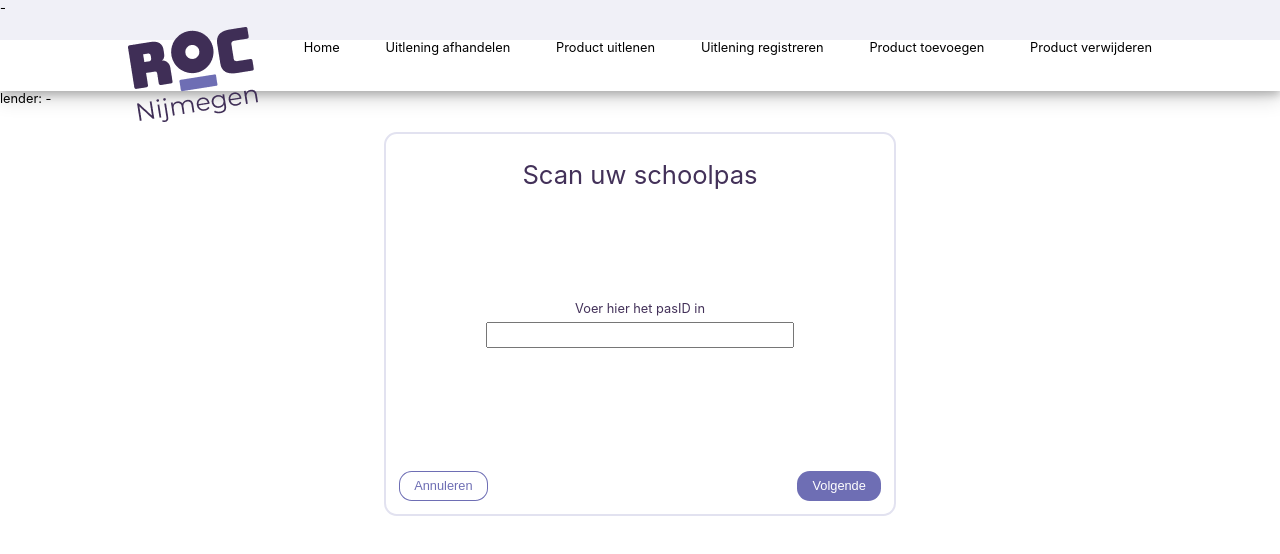
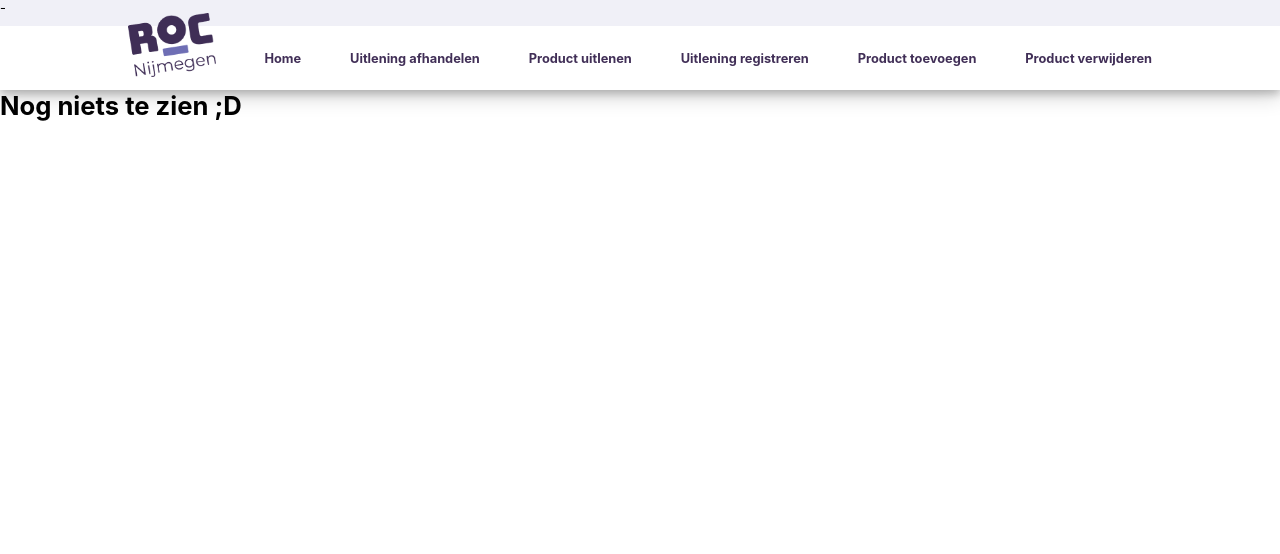
Before and after one commit to odinVos/SysteemBeheer, a React (Create React App) app in the folder systeem-beheer/: page /home in a window 1280 px wide. Shown: the top 554 px of the page. Built offline with nearby package versions, Linux system fonts and the light colour scheme.

Commit message:
Navbar verder uitgevoerd
Errors verwijderd, image verplaatst & hover acties toegevoegd.

```diff
--- a/systeem-beheer/src/App.css
+++ b/systeem-beheer/src/App.css
@@ -52,7 +52,7 @@ html {
   cursor: pointer;
 }
 
-.navbar {
+nav {
   height: fit-content;
   display: flex;
   flex-direction: column;
@@ -60,14 +60,14 @@ html {
 }
 
 .navtop {
-  height: 40px;
+  height: 2rem;
   background-color: #f0f0f7;
 }
 
 .navbottom {
   display: flex;
   flex-direction: column;
-  height: 4rem;
+  height: 5rem;
 }
 
 .navbottom ul {
@@ -77,15 +77,54 @@ html {
   list-style: none;
   width: 80rem;
   margin: auto;
+  height: 1rem;
 }
 
 .navbottom li {
   cursor: pointer;
   text-decoration: none;
   color: inherit;
+  color: #412f57;
+  font-weight: bold;
+  display: inline-block;
+  position: relative;
+  user-select: none;
+}
+
+#navlink {
+  position: relative;
+  display: inline-block;
+  height: fit-content;
+  transition: transform 0.5s ease;
+}
+
+#navlink:hover {
+  transform: rotate(-4deg);
+}
+
+#navlink::before {
+  content: "";
+  position: absolute;
+  width: 100%;
+  transform: scaleX(0);
+  height: 0.2rem;
+  bottom: -0.5rem;
+  border-radius: 1rem;
+  left: 0;
+  background-color: #6e6eb4;
+  transform-origin: center;
+  transition: transform 0.2s ease-in-out;
+  pointer-events: none;
+  backface-visibility: hidden;
+  transform: translateZ(0) scaleX(0);
+}
+
+#navlink:hover::before {
+  transform: translateZ(0) scaleX(1);
 }
 
 #logo {
   position: relative;
-  top: -1rem;
+  top: -3rem;
+  height: 5rem;
 }
--- a/systeem-beheer/src/App.tsx
+++ b/systeem-beheer/src/App.tsx
@@ -1,16 +1,18 @@
-import React from 'react';
-import './App.css';
-import { BrowserRouter, Navigate, Route, Routes } from 'react-router-dom';
-import Home from './components/Home';
-import NavBar from './components/NavBar';
+import React from "react";
+import "./App.css";
+import { BrowserRouter, Navigate, Route, Routes } from "react-router-dom";
+import Home from "./components/Home";
+import NavBar from "./components/NavBar";
+import CreateLendWizard from "./components/CreateLendWizard";
 
 function App() {
   return (
     <BrowserRouter>
-      <NavBar/>
+      <NavBar />
       <Routes>
-        <Route path="/home" element={<Home/>} />
-        <Route path="*" element={<Navigate to="/home" />}/>
+        <Route path="/home" element={<Home />} />
+        <Route path="/create-lend" element={<CreateLendWizard />} />
+        <Route path="*" element={<Navigate to="/home" />} />
       </Routes>
     </BrowserRouter>
   );
--- a/systeem-beheer/src/components/Home.tsx
+++ b/systeem-beheer/src/components/Home.tsx
@@ -3,7 +3,9 @@ import CreateLendWizard from "./CreateLendWizard";
 
 function Home() {
   return (
-    <CreateLendWizard/>
+    <div>
+      <h1>Nog niets te zien ;D</h1>
+    </div>
   );
 }
 
--- a/systeem-beheer/src/components/NavBar.tsx
+++ b/systeem-beheer/src/components/NavBar.tsx
@@ -1,34 +1,45 @@
 import React, { useState } from "react";
 import { useNavigate } from "react-router-dom";
+import rocLogo from "../assets/logo-roc-nijmegen.png";
 
 function NavBar() {
   const navigate = useNavigate();
 
-  const [activePage, setActivePage] = useState<string>("scan-pas");
-
-  function goToPage() {
-    navigate("scan-pas");
+  function goToPage(page: string) {
+    navigate(`/${page}`);
   }
 
   return (
-    <div className="navbar">
+    <nav>
       <div className="navtop">
         <p>-</p>
       </div>
       <div className="navbottom">
         <ul>
           <li>
-            <img id="logo" src={require("./logo-roc-nijmegen.png")} />
+            <img id="logo" onClick={() => goToPage("home")} src={rocLogo} />
           </li>
-          <li onClick={goToPage}>Home</li>
-          <li>Uitlening afhandelen</li>
-          <li>Product uitlenen</li>
-          <li>Uitlening registreren</li>
-          <li>Product toevoegen</li>
-          <li>Product verwijderen</li>
+          <li id="navlink" onClick={() => goToPage("home")}>
+            Home
+          </li>
+          <li id="navlink" onClick={() => goToPage("")}>
+            Uitlening afhandelen
+          </li>
+          <li id="navlink" onClick={() => goToPage("create-lend")}>
+            Product uitlenen
+          </li>
+          <li id="navlink" onClick={() => goToPage("")}>
+            Uitlening registreren
+          </li>
+          <li id="navlink" onClick={() => goToPage("")}>
+            Product toevoegen
+          </li>
+          <li id="navlink" onClick={() => goToPage("")}>
+            Product verwijderen
+          </li>
         </ul>
       </div>
-    </div>
+    </nav>
   );
 }
 
```
Also changed, not shown: systeem-beheer/src/components/CreateLendWizard.tsx (+4 -4 lines), systeem-beheer/src/assets/logo-roc-nijmegen.png (renamed from systeem-beheer/src/components/logo-roc-nijmegen.png).
